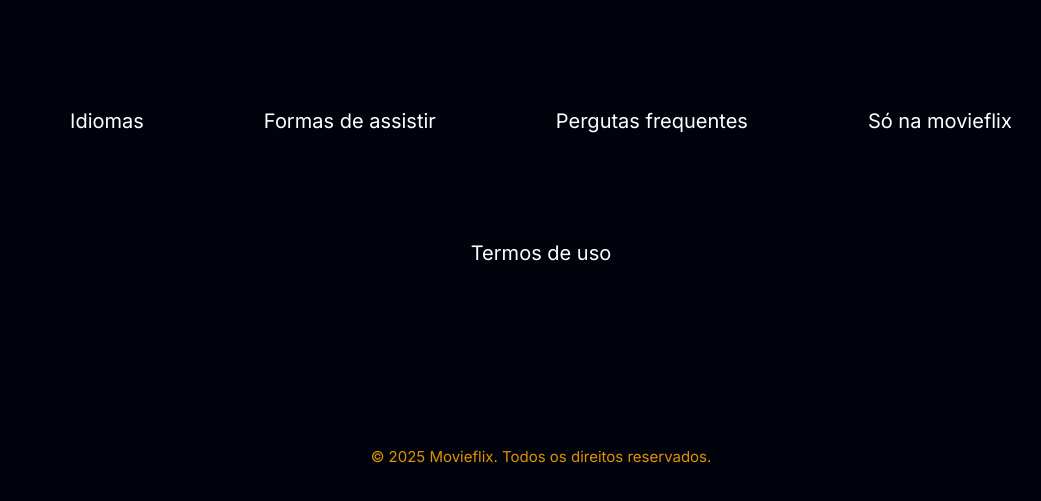
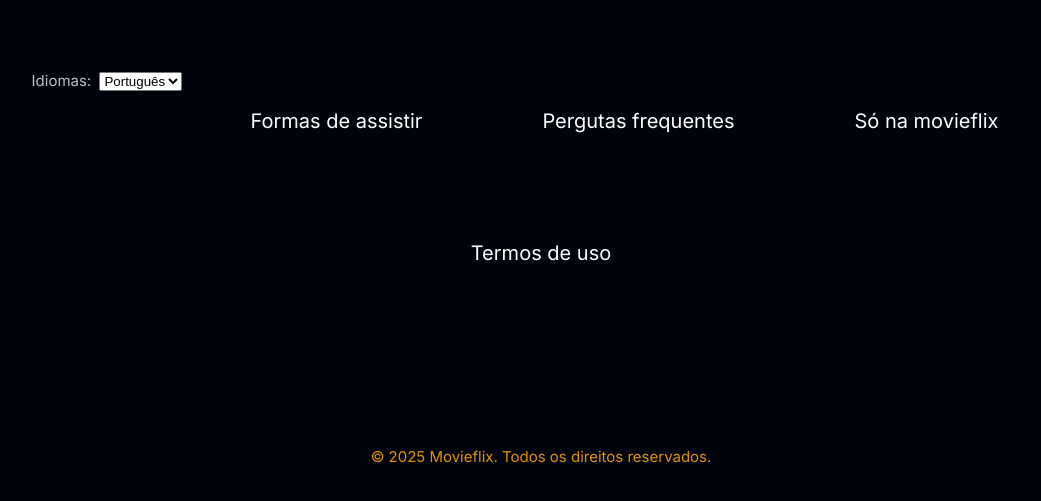
Before and after one commit to Galen986/Portf-lio-movieflix, a plain HTML site: page index.html in a window 1280 px wide. Shown: the part 2979-3480 px from the top of the page, without its empty margins (99-1140 px from the left). Drawn offline with Linux system fonts and the light colour scheme.

Commit message:
Atualizar o index.html

```diff
--- a/index.html
+++ b/index.html
@@ -51,7 +51,13 @@
         <footer class="footer">
             <img class="footer-imagem" src="./imagens/movieflix.png" alt="Logo do Movieflix" width="180px">
             <u class="footer-lista">
-                <li class="lista-link"><a href="#">Idiomas</a>
+               <li class="lista-link">
+        <label for="lang-select" style="cursor:pointer;" data-i18n="footer-languages">Idiomas:</label>
+        <select id="lang-select" style="margin-left:4px;">
+            <option value="pt" data-i18n="lang-pt">Português</option>
+            <option value="en" data-i18n="lang-en">English</option>
+        </select>
+    </li>
                 <li class="lista-link"><a href="#">Formas de assistir</a>
                 <li class="lista-link"><a href="#">Pergutas frequentes</a>
                 <li class="lista-link"><a href="#">Só na movieflix</a>
```
